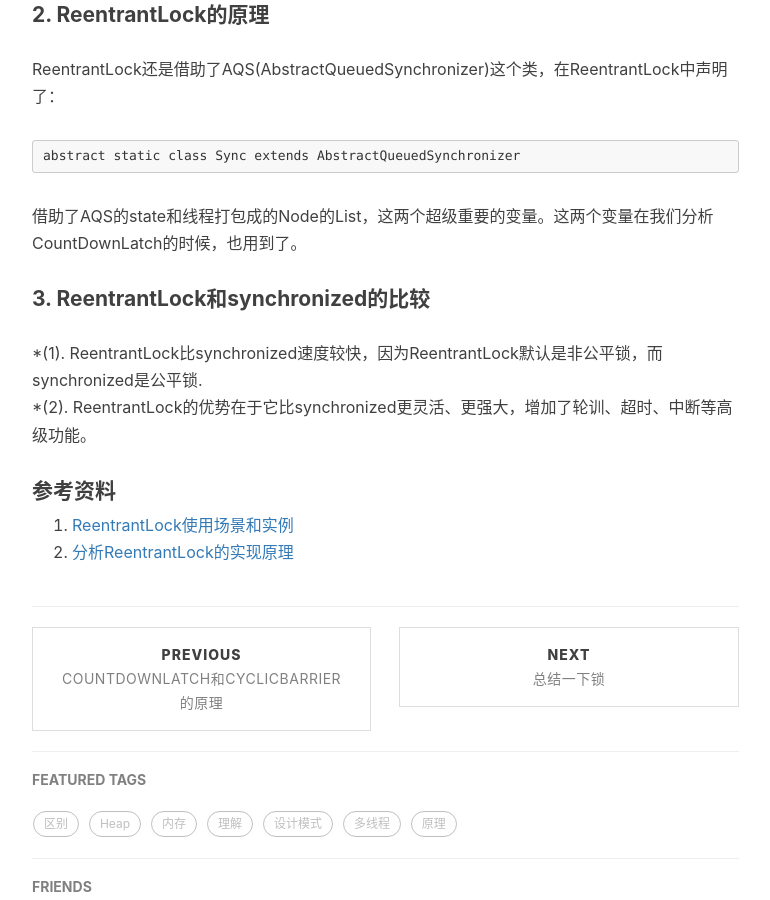
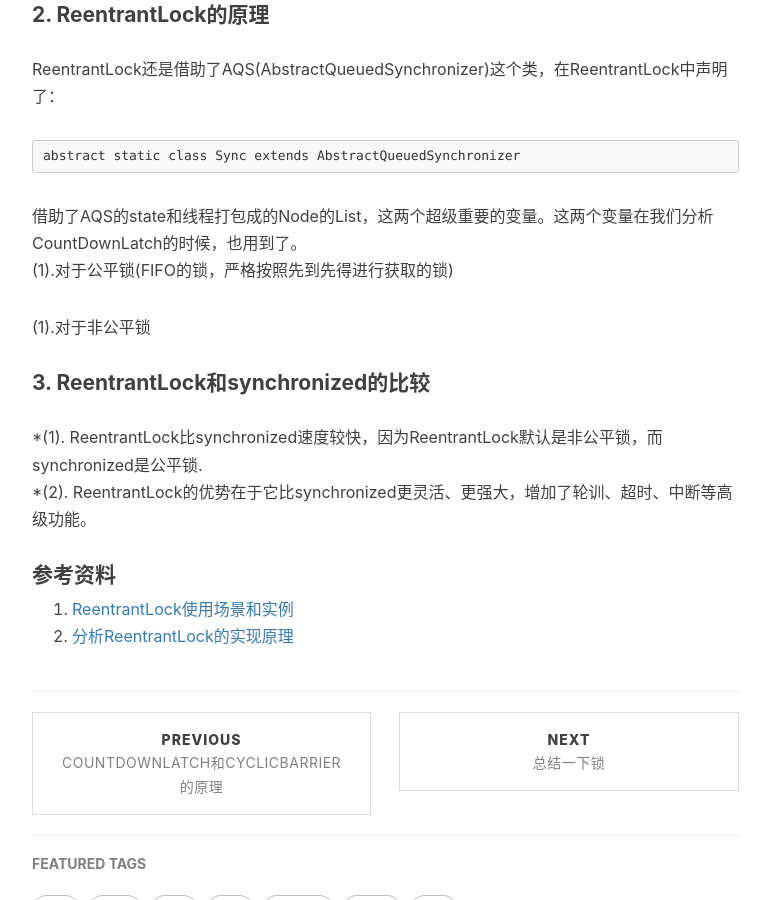
Before and after one commit to baiscjava/basicjava.github.io, a Jekyll site: the page built from _posts/2017-06-26-ReentrantLock的使用和原理.md, in a window 1280 px wide and 900 px high, scrolled down 1452 px. Shown: the whole window, without its empty margins (233-1003 px from the left). Built offline with Jekyll 4.4.1, drawn with Linux system fonts in a browser that asks for light colours; nearby versions of some CDN libraries; comment, search, counter and statistics services are not loaded.

Commit message:
Update 2017-06-26-ReentrantLock的使用和原理.md

````diff
--- a/_posts/2017-06-26-ReentrantLock的使用和原理.md
+++ b/_posts/2017-06-26-ReentrantLock的使用和原理.md
@@ -63,6 +63,9 @@ ReentrantLock还是借助了AQS(AbstractQueuedSynchronizer)这个类，在Reentr
 abstract static class Sync extends AbstractQueuedSynchronizer
 ```
 借助了AQS的state和线程打包成的Node的List，这两个超级重要的变量。这两个变量在我们分析CountDownLatch的时候，也用到了。<br>
+(1).对于公平锁(FIFO的锁，严格按照先到先得进行获取的锁)
+
+(1).对于非公平锁
 
 
 #### 3. ReentrantLock和synchronized的比较
````
